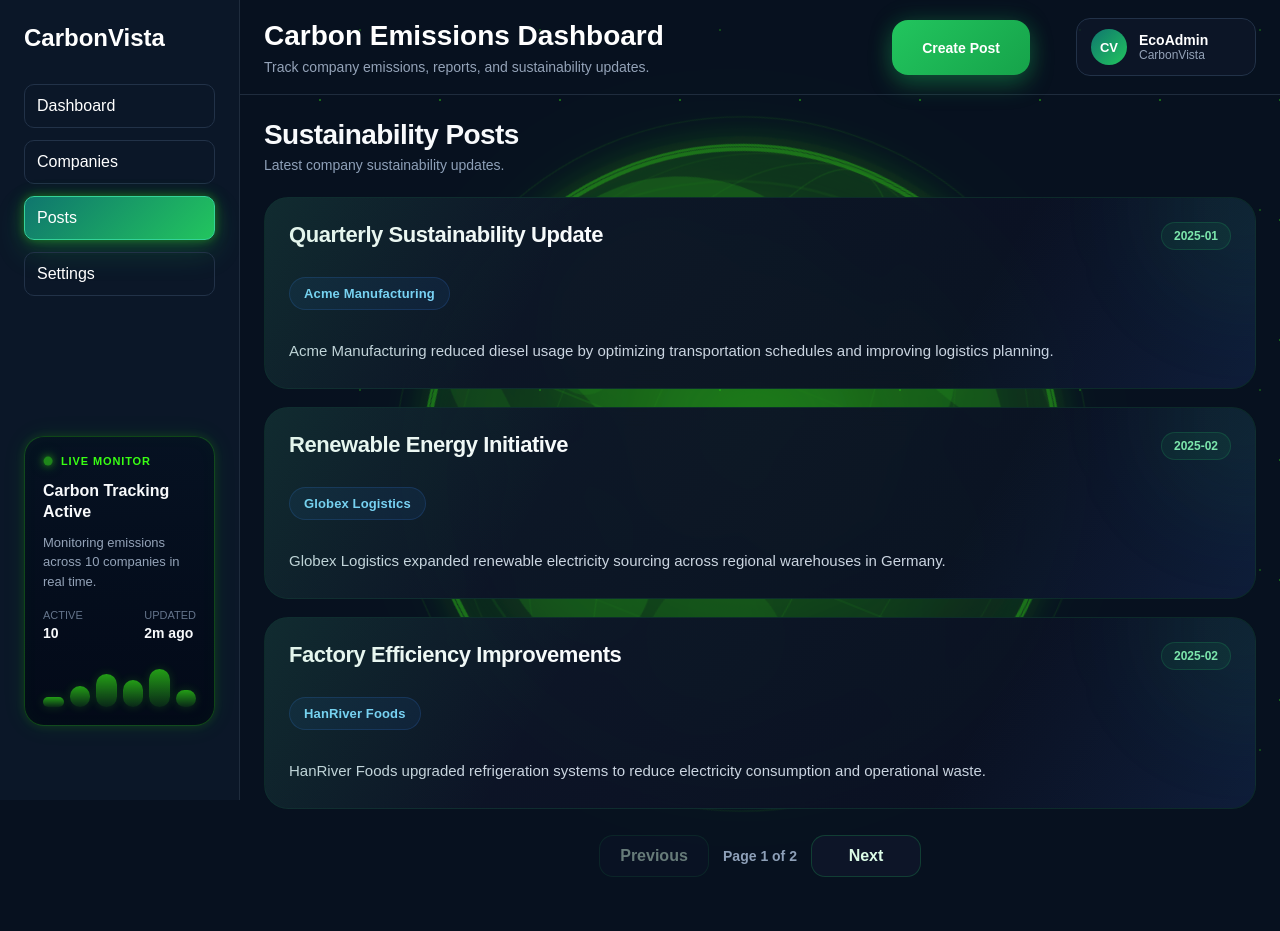
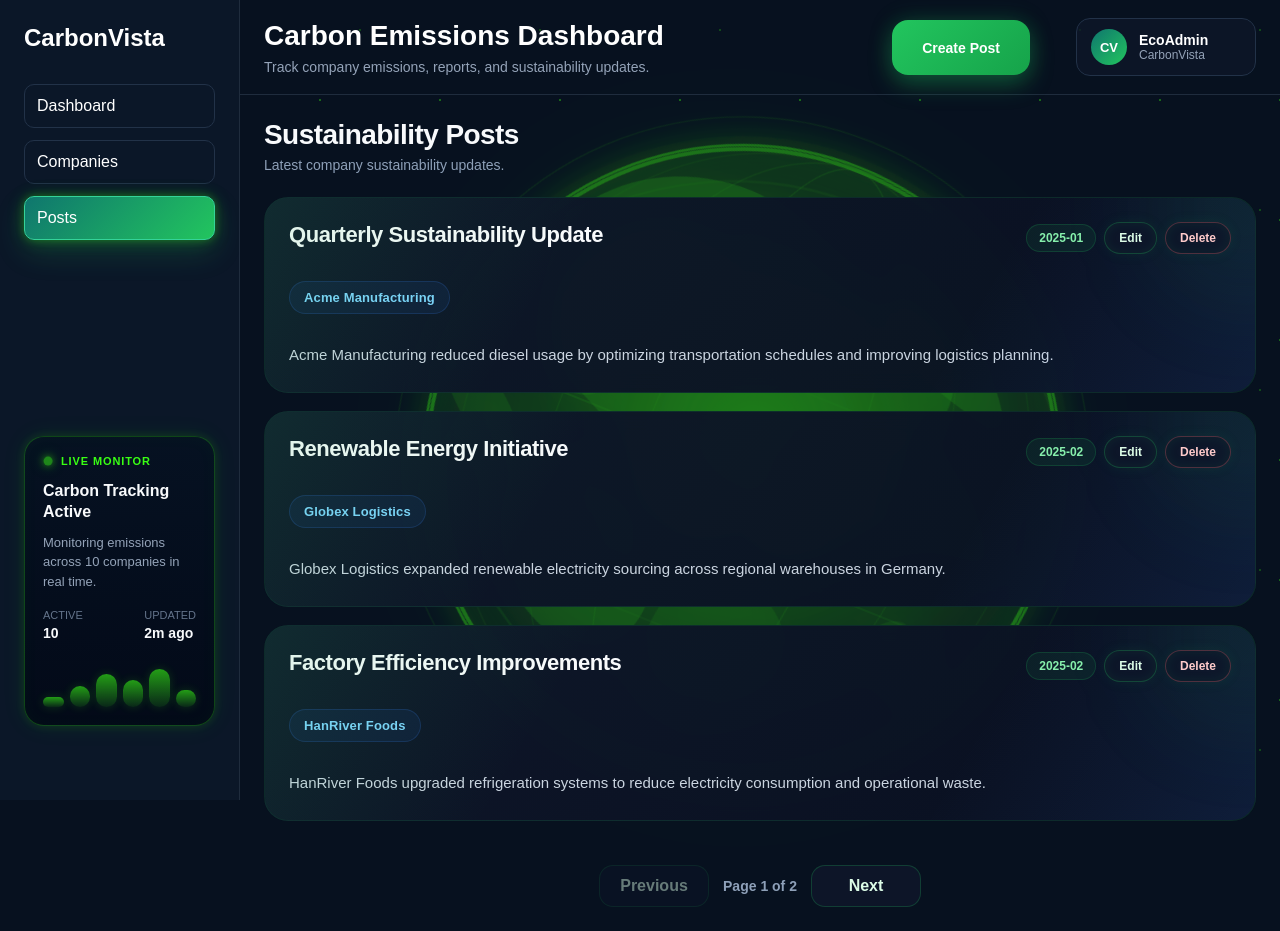
Before and after one commit to Jayzeek2025/Carbon-Emission-Dashboard, a Next.js app: page /posts in a window 1280 px wide. Before the commit the page ends 901 px from the top, so only its background shows below. Built offline with nearby package versions, Linux system fonts and the light colour scheme.

Commit message:
feat: connect post update and delete functionality

```diff
--- a/src/app/posts/page.tsx
+++ b/src/app/posts/page.tsx
@@ -1,16 +1,23 @@
 "use client";
 
 import Link from "next/link";
+import { useState } from "react";
 
 import AppShell from "@/components/layout/AppShell";
+import PostForm from "@/components/posts/PostForm";
 import PostsPanel from "@/components/posts/PostsPanel";
 import ErrorState from "@/components/ui/ErrorState";
 import LoadingState from "@/components/ui/LoadingState";
 import { useDashboardData } from "@/hooks/useDashboardData";
 import { getCreatedPosts } from "@/lib/posts";
+import type { Post } from "@/types/emissions";
 
 export default function PostsPage() {
   const { companies, posts, loading, error, refetch } = useDashboardData();
+  const [editingPost, setEditingPost] = useState<Post | null>(null);
+  const [createdPosts, setCreatedPosts] = useState<Post[]>(() =>
+    getCreatedPosts(),
+  );
 
   if (loading) {
     return (
@@ -32,8 +39,44 @@ export default function PostsPage() {
     );
   }
 
-  const createdPosts = getCreatedPosts();
-  const allPosts = [...createdPosts, ...posts];
+  const createdPostIds = new Set(createdPosts.map((post) => post.id));
+
+  const allPosts = [
+    ...createdPosts,
+    ...posts.filter((post) => !createdPostIds.has(post.id)),
+  ];
+
+  const handlePostSaved = (savedPost: Post) => {
+    setCreatedPosts((currentPosts) => {
+      const postExists = currentPosts.some((post) => post.id === savedPost.id);
+
+      if (postExists) {
+        return currentPosts.map((post) =>
+          post.id === savedPost.id ? savedPost : post,
+        );
+      }
+
+      return [savedPost, ...currentPosts];
+    });
+
+    setEditingPost(null);
+  };
+
+  const handleDeletePost = (postId: string) => {
+    const confirmed = window.confirm(
+      "Are you sure you want to delete this post?",
+    );
+
+    if (!confirmed) {
+      return;
+    }
+
+    const updatedPosts = createdPosts.filter((post) => post.id !== postId);
+
+    localStorage.setItem("createdPosts", JSON.stringify(updatedPosts));
+    setCreatedPosts(updatedPosts);
+    setEditingPost(null);
+  };
 
   return (
     <AppShell>
@@ -50,7 +93,21 @@ export default function PostsPage() {
           <p>Latest company sustainability updates.</p>
         </div>
 
-        <PostsPanel posts={allPosts} companies={companies} />
+        {editingPost && (
+          <PostForm
+            companies={companies}
+            editingPost={editingPost}
+            onPostSaved={handlePostSaved}
+            onCancelEdit={() => setEditingPost(null)}
+          />
+        )}
+
+        <PostsPanel
+          posts={allPosts}
+          companies={companies}
+          onEditPost={setEditingPost}
+          onDeletePost={handleDeletePost}
+        />
       </main>
     </AppShell>
   );
--- a/src/components/layout/Sidebar.tsx
+++ b/src/components/layout/Sidebar.tsx
@@ -9,7 +9,6 @@ const menuItems = [
   { label: "Dashboard", path: "/" },
   { label: "Companies", path: "/companies" },
   { label: "Posts", path: "/posts" },
-  { label: "Settings", path: "/settings" },
 ];
 
 export default function Sidebar() {
--- a/src/components/posts/PostsPanel.css
+++ b/src/components/posts/PostsPanel.css
@@ -214,6 +214,49 @@
   font-weight: 600;
 }
 
+.posts-panel {
+  min-height: calc(100vh - 270px);
+}
+
+.posts-pagination {
+  margin-top: auto;
+  padding-top: 24px;
+}
+
+.post-card-actions {
+  position: relative;
+  z-index: 1;
+  display: flex;
+  align-items: center;
+  gap: 8px;
+  flex-shrink: 0;
+}
+
+.post-card-actions button {
+  min-height: 32px;
+  padding: 0 14px;
+  border: 1px solid rgba(34, 197, 94, 0.28);
+  border-radius: 999px;
+  background: rgba(15, 23, 42, 0.86);
+  color: #dcfce7;
+  font-size: 12px;
+  font-weight: 700;
+  cursor: pointer;
+  box-shadow:
+    inset 0 0 12px rgba(34, 197, 94, 0.08),
+    0 0 14px rgba(34, 197, 94, 0.08);
+}
+
+.post-card-actions button:hover {
+  border-color: rgba(34, 197, 94, 0.55);
+  color: #86efac;
+}
+
+.post-card-actions button:last-child {
+  border-color: rgba(248, 113, 113, 0.28);
+  color: #fecaca;
+}
+
 @media (max-width: 768px) {
   .posts-header-actions {
     position: static;
--- a/src/components/posts/PostsPanel.tsx
+++ b/src/components/posts/PostsPanel.tsx
@@ -9,11 +9,18 @@ import "./PostsPanel.css";
 type PostsPanelProps = {
   posts: Post[];
   companies: Company[];
+  onEditPost: (post: Post) => void;
+  onDeletePost: (postId: string) => void;
 };
 
 const POSTS_PER_PAGE = 3;
 
-export default function PostsPanel({ posts, companies }: PostsPanelProps) {
+export default function PostsPanel({
+  posts,
+  companies,
+  onEditPost,
+  onDeletePost,
+}: PostsPanelProps) {
   const [currentPage, setCurrentPage] = useState(1);
 
   const totalPages = Math.ceil(posts.length / POSTS_PER_PAGE);
@@ -43,7 +50,26 @@ export default function PostsPanel({ posts, companies }: PostsPanelProps) {
           <article className="post-card" key={post.id}>
             <div className="post-card-header">
               <h3>{post.title}</h3>
-              <span>{post.dateTime}</span>
+
+              <div className="post-card-actions">
+                <span>{post.dateTime}</span>
+
+                <button
+                  className="post-edit-button"
+                  type="button"
+                  onClick={() => onEditPost(post)}
+                >
+                  Edit
+                </button>
+
+                <button
+                  className="post-delete-button"
+                  type="button"
+                  onClick={() => onDeletePost(post.id)}
+                >
+                  Delete
+                </button>
+              </div>
             </div>
 
             <p className="post-company">{getCompanyName(post.resourceUid)}</p>
--- a/src/lib/posts.ts
+++ b/src/lib/posts.ts
@@ -1,6 +1,7 @@
 import type { Post } from "@/types/emissions";
 
-type CreatePostPayload = {
+type CreateOrUpdatePostPayload = {
+  id?: string;
   title: string;
   companyId: string;
   month: string;
@@ -8,11 +9,12 @@ type CreatePostPayload = {
 };
 
 export const createOrUpdatePost = async ({
+  id,
   title,
   companyId,
   month,
   content,
-}: CreatePostPayload): Promise<Post> => {
+}: CreateOrUpdatePostPayload): Promise<Post> => {
   await new Promise((resolve) => setTimeout(resolve, 800));
 
   const shouldFail = Math.random() < 0.2;
@@ -21,24 +23,27 @@ export const createOrUpdatePost = async ({
     throw new Error("Failed to save post. Please try again.");
   }
 
-  const newPost: Post = {
-    id: crypto.randomUUID(),
+  const storedPosts = JSON.parse(
+    localStorage.getItem("createdPosts") ?? "[]",
+  ) as Post[];
+
+  const savedPost: Post = {
+    id: id ?? crypto.randomUUID(),
     title,
     resourceUid: companyId,
     dateTime: month,
     content,
   };
 
-  const storedPosts = JSON.parse(
-    localStorage.getItem("createdPosts") ?? "[]",
-  ) as Post[];
+  const postExists = storedPosts.some((post) => post.id === savedPost.id);
 
-  localStorage.setItem(
-    "createdPosts",
-    JSON.stringify([newPost, ...storedPosts]),
-  );
+  const updatedPosts = postExists
+    ? storedPosts.map((post) => (post.id === savedPost.id ? savedPost : post))
+    : [savedPost, ...storedPosts];
 
-  return newPost;
+  localStorage.setItem("createdPosts", JSON.stringify(updatedPosts));
+
+  return savedPost;
 };
 
 export const getCreatedPosts = (): Post[] => {
```
Also changed, not shown: src/components/posts/PostForm.tsx (+65 -39 lines).
